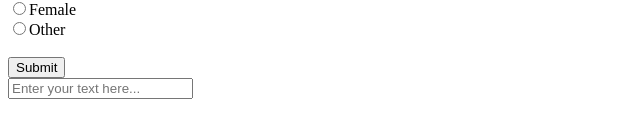
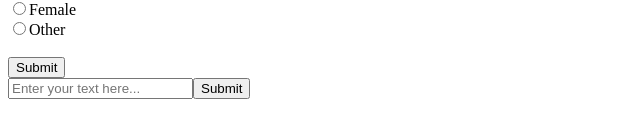
Before and after one commit to XINEXPORT/chatgpt-ai-healthapp, a React (Vite) app: page / in a window 1280 px wide. Shown: the part 240-378 px from the top of the page, without its empty margins (0-640 px from the left). Built offline with nearby package versions, Linux system fonts and the light colour scheme.

Commit message:
submit button added to textbox

```diff
--- a/src/components/TextBox.jsx
+++ b/src/components/TextBox.jsx
@@ -4,6 +4,7 @@ const TextBox = () => {
   return (
     <div>
       <input placeholder="Enter your text here..." />
+      <input type="submit" value="Submit" />
     </div>
   );
 };
```
